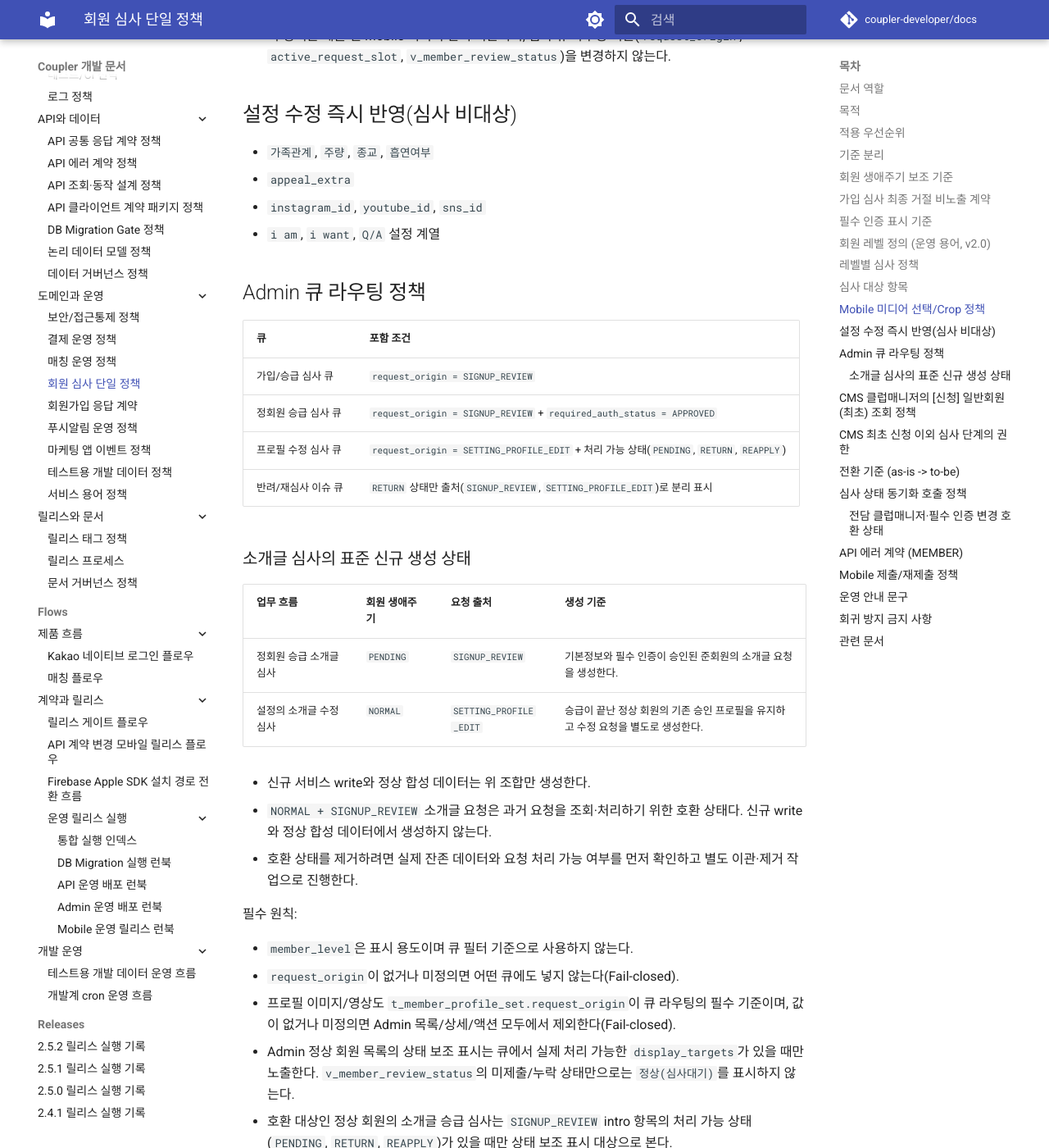
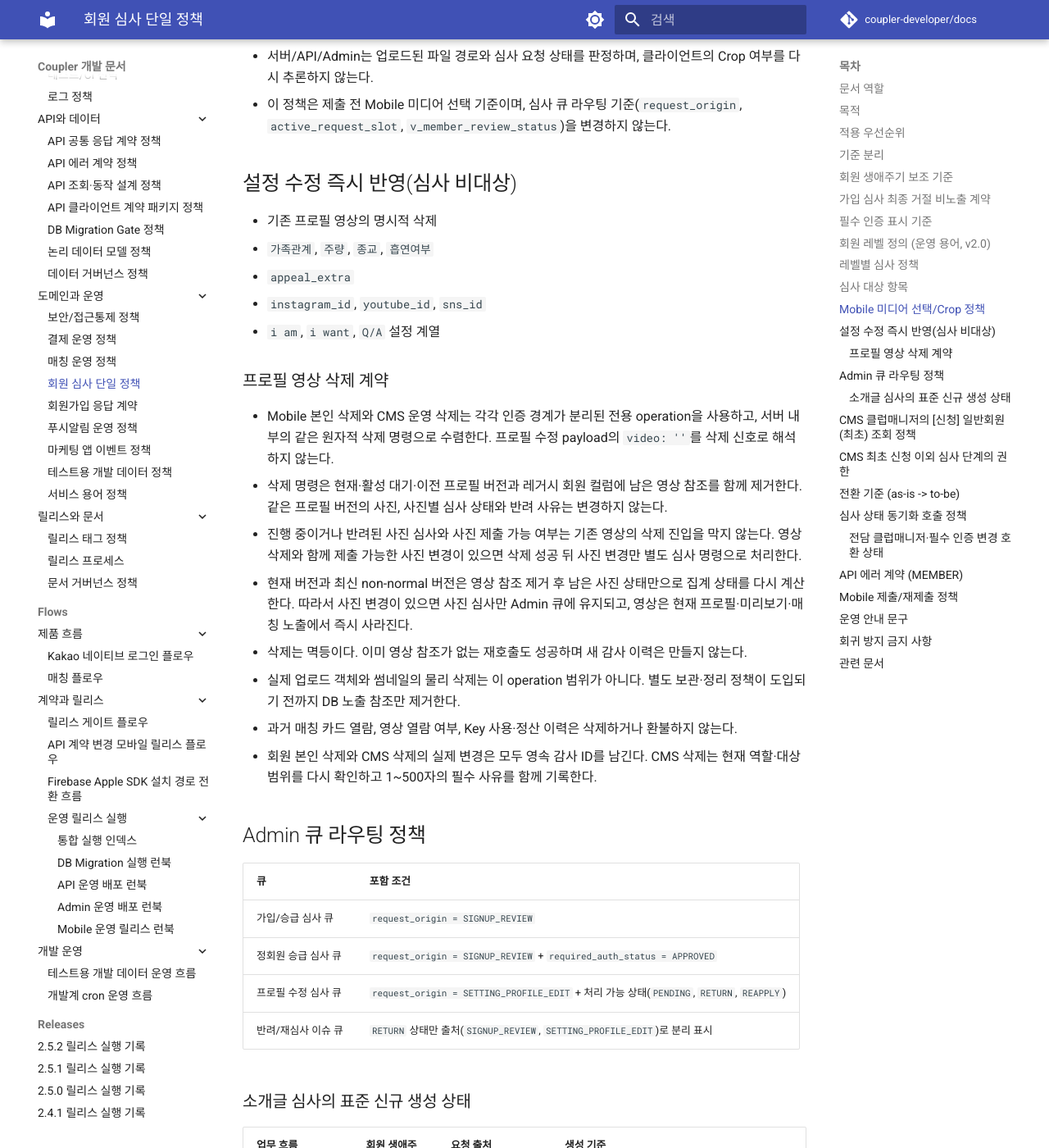
Before and after one commit to coupler-developer/docs, an MkDocs documentation site: the page built from content/policy/member-review-policy.md, in a window 1280 px wide and 1400 px high, scrolled down 5953 px. Shown: the whole window at 82% size. Built offline with MkDocs 1.6.1 and Material for MkDocs 9.7.7, drawn with Linux system fonts in a browser that asks for light colours; comment, search, counter and statistics services are not loaded; some of the changed text lies outside the part shown.

Commit message:
docs: 프로필 동영상 삭제 정책 추가

```diff
--- a/content/policy/member-review-policy.md
+++ b/content/policy/member-review-policy.md
@@ -128,6 +128,8 @@ CMS 관리자의 가입 심사 최종 거절은 `RETURN`(반려/수정 후 재
 - 설정 수정은 가입 단계의 필수 묶음을 재강제하지 않고, 위 표의 심사 항목 변경분만 심사를 생성한다.
 - 설정 수정에서 `직업/키`는 심사 대상이며, `닉네임`은 입력 불가 항목으로 심사를 생성하지 않는다.
 - 설정 수정의 나머지 비심사 항목은 즉시 반영한다.
+- 설정에서 기존 프로필 영상을 삭제하는 행위는 영상 제출·교체와 다른 즉시 반영 명령이다. 영상 삭제 자체는
+  심사 요청을 만들지 않으며, 같은 제출에서 바뀐 사진만 `SETTING_PROFILE_EDIT` 심사 대상으로 남긴다.
 - Admin 가입/승급 심사 큐(일반회원 승급 심사 화면)에서는 `닉네임`, `직업`, `키`와 제출된 프로필정보(이미지/영상)를 한 묶음으로 심사한다.
 
 ## Mobile 미디어 선택/Crop 정책
@@ -151,10 +153,29 @@ Mobile에서 심사 제출 전에 적용하는 미디어 선택/Crop 기준은
 
 ## 설정 수정 즉시 반영(심사 비대상)
 
+- 기존 프로필 영상의 명시적 삭제
 - `가족관계`, `주량`, `종교`, `흡연여부`
 - `appeal_extra`
 - `instagram_id`, `youtube_id`, `sns_id`
 - `i am`, `i want`, `Q/A` 설정 계열
+
+### 프로필 영상 삭제 계약
+
+- Mobile 본인 삭제와 CMS 운영 삭제는 각각 인증 경계가 분리된 전용 operation을 사용하고, 서버 내부의 같은
+  원자적 삭제 명령으로 수렴한다. 프로필 수정 payload의 `video: ''`를 삭제 신호로 해석하지 않는다.
+- 삭제 명령은 현재·활성 대기·이전 프로필 버전과 레거시 회원 컬럼에 남은 영상 참조를 함께 제거한다. 같은
+  프로필 버전의 사진, 사진별 심사 상태와 반려 사유는 변경하지 않는다.
+- 진행 중이거나 반려된 사진 심사와 사진 제출 가능 여부는 기존 영상의 삭제 진입을 막지 않는다. 영상 삭제와
+  함께 제출 가능한 사진 변경이 있으면 삭제 성공 뒤 사진 변경만 별도 심사 명령으로 처리한다.
+- 현재 버전과 최신 non-normal 버전은 영상 참조 제거 후 남은 사진 상태만으로 집계 상태를 다시 계산한다.
+  따라서 사진 변경이 있으면 사진 심사만 Admin 큐에 유지되고, 영상은 현재 프로필·미리보기·매칭 노출에서
+  즉시 사라진다.
+- 삭제는 멱등이다. 이미 영상 참조가 없는 재호출도 성공하며 새 감사 이력은 만들지 않는다.
+- 실제 업로드 객체와 썸네일의 물리 삭제는 이 operation 범위가 아니다. 별도 보관·정리 정책이 도입되기
+  전까지 DB 노출 참조만 제거한다.
+- 과거 매칭 카드 열람, 영상 열람 여부, Key 사용·정산 이력은 삭제하거나 환불하지 않는다.
+- 회원 본인 삭제와 CMS 삭제의 실제 변경은 모두 영속 감사 ID를 남긴다. CMS 삭제는 현재 역할·대상 범위를
+  다시 확인하고 1~500자의 필수 사유를 함께 기록한다.
 
 ## Admin 큐 라우팅 정책
 
```
Also changed, not shown: content/architecture/logical-data-model-index.md (+1 -1 lines), content/architecture/member-review-system.md (+8 -0 lines), content/architecture/payment-system.md (+6 -0 lines), 1 other file.
